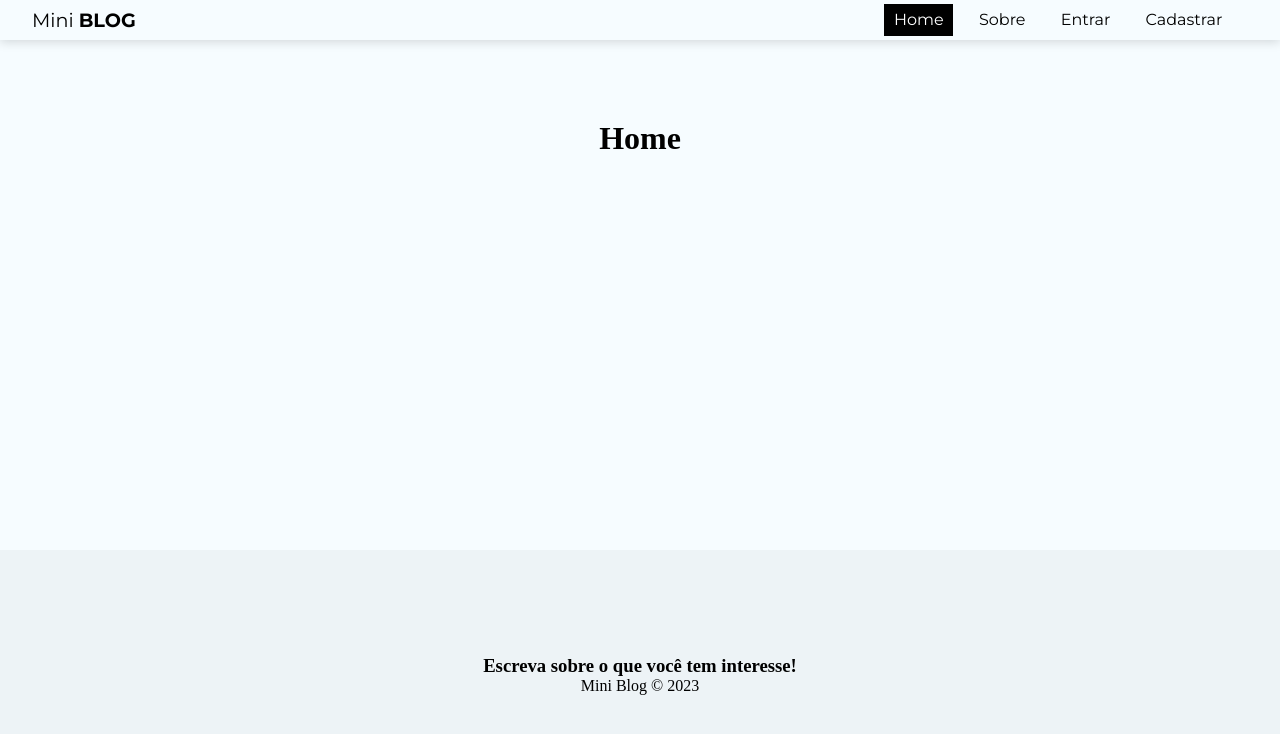
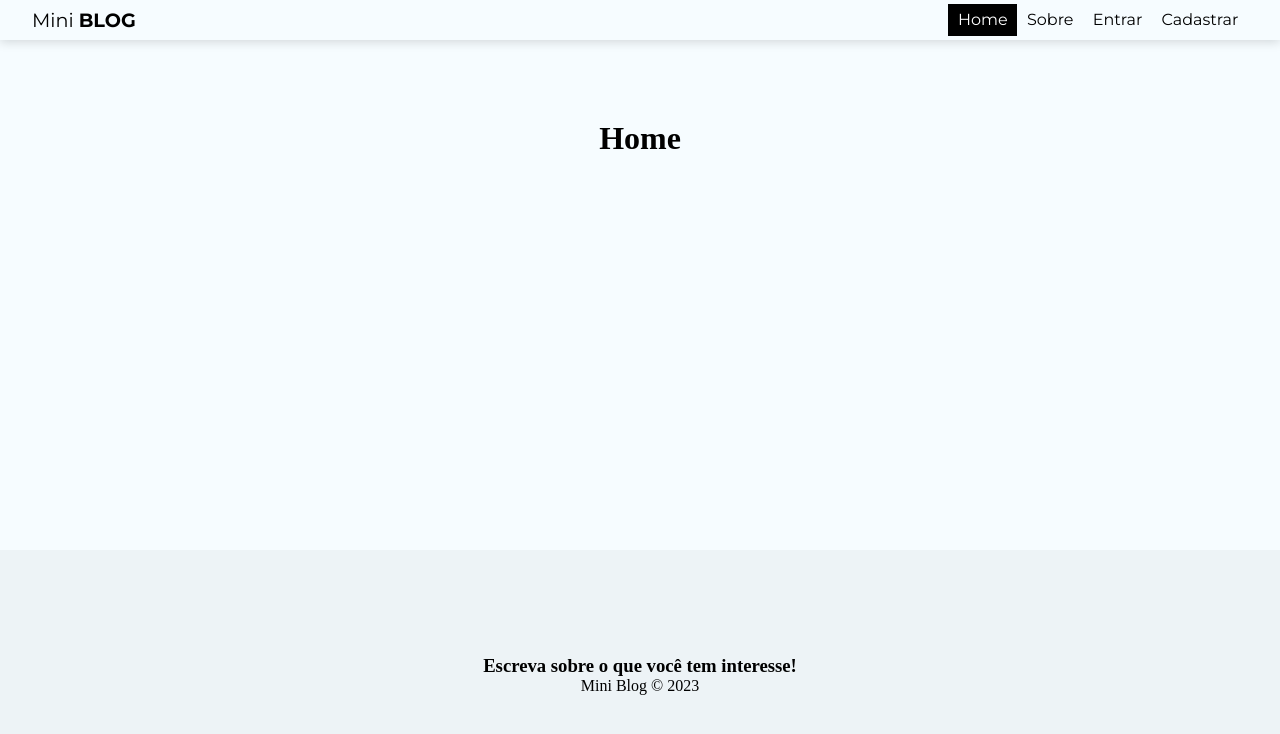
Before and after one commit to abnerfirmino/Projeto-Mini-Blog, a React (Vite) app: page / in a window 1280 px wide. Shown: the top 734 px of the page. Built offline with nearby package versions, Linux system fonts and the light colour scheme.

Commit message:
CSS do NavBar ajustado

```diff
--- a/src/components/NavBar/styles.css
+++ b/src/components/NavBar/styles.css
@@ -20,8 +20,8 @@
   list-style-type: none;
 }
 
-.links-list li {
-  margin-right: 1em;
+.links-list li:nth-child(1) {
+  margin-left: 1em;
 }
 
 .links-list li a {
@@ -32,3 +32,13 @@
   background-color: #000;
   color: #fff;
 }
+
+@media screen and (max-width: 375px) {
+  .navbar {
+    display: flex;
+    flex-direction: column;
+    gap: 0.5em;
+    box-shadow: rgba(0,0,0, .15) 0px 2px 10px 0px;
+    padding: .5em 2em;
+  }
+}
```
